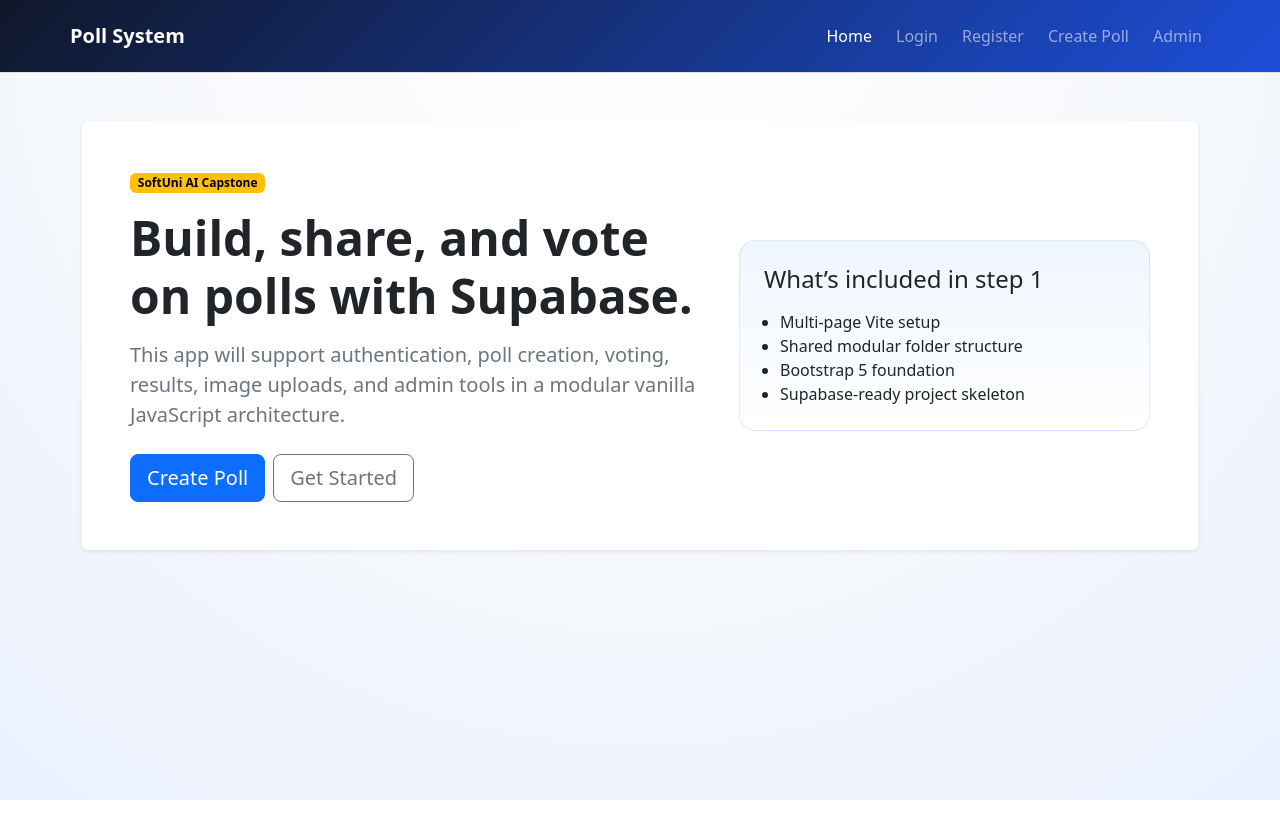
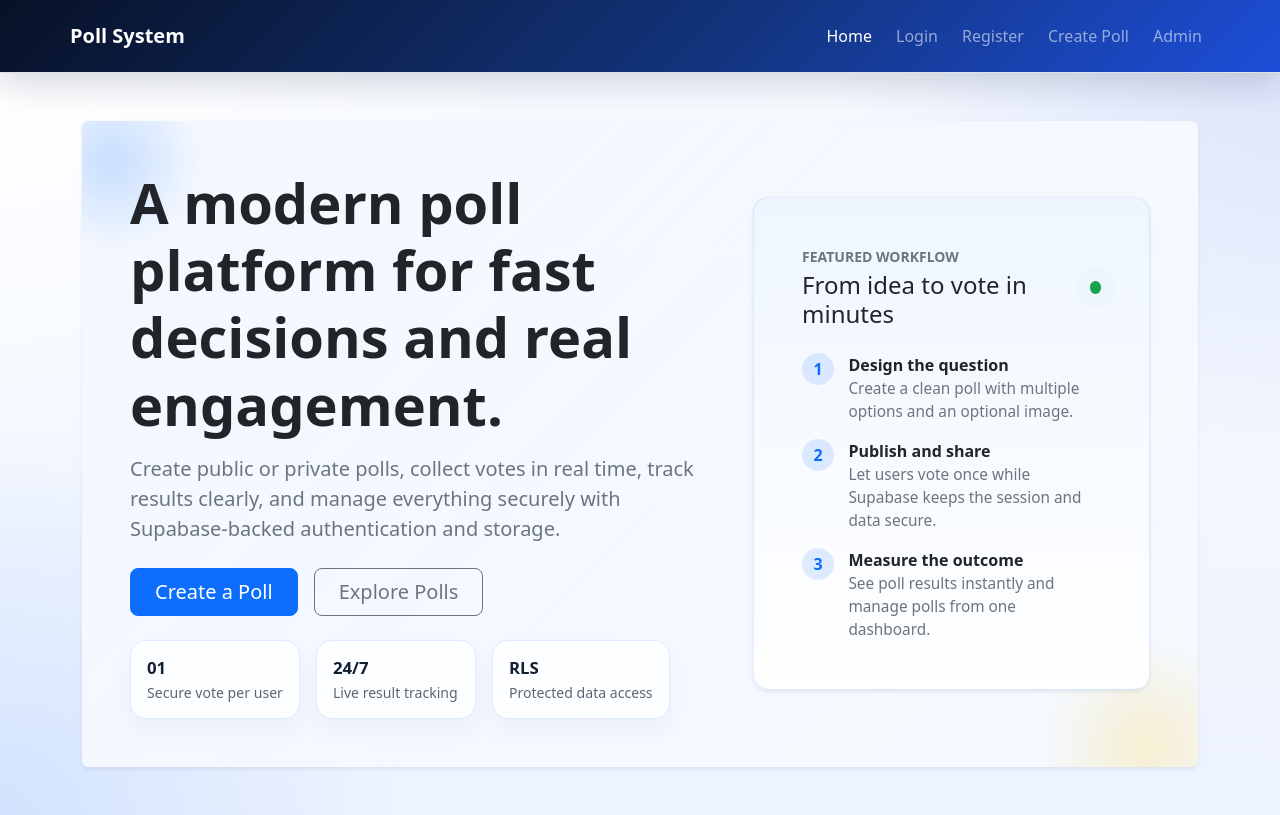
Before and after one commit to vladimirtsvetanov/exam-SoftUni, a website built with Vite: page index.html in a window 1280 px wide. Built offline with nearby package versions, Linux system fonts and the light colour scheme; no server answers.

Commit message:
design and text rework

```diff
--- a/index.html
+++ b/index.html
@@ -26,26 +26,64 @@
     </header>
 
     <main class="container py-5">
-      <section class="hero card border-0 shadow-sm p-4 p-md-5">
-        <div class="row align-items-center g-4">
+      <section class="hero hero-shell card border-0 shadow-sm overflow-hidden p-4 p-md-5">
+        <div class="hero-glow hero-glow-left"></div>
+        <div class="hero-glow hero-glow-right"></div>
+        <div class="row align-items-center g-5 position-relative">
           <div class="col-lg-7">
-            <span class="badge text-bg-warning mb-3">SoftUni AI Capstone</span>
-            <h1 class="display-5 fw-bold mb-3">Build, share, and vote on polls with Supabase.</h1>
-            <p class="lead text-secondary mb-4">This app will support authentication, poll creation, voting, results, image uploads, and admin tools in a modular vanilla JavaScript architecture.</p>
-            <div class="d-flex flex-wrap gap-2">
-              <a class="btn btn-primary btn-lg" href="/create-poll.html">Create Poll</a>
-              <a class="btn btn-outline-secondary btn-lg" href="/login.html">Get Started</a>
+            <h1 class="display-4 fw-bold mb-3">A modern poll platform for fast decisions and real engagement.</h1>
+            <p class="hero-copy lead text-secondary mb-4">Create public or private polls, collect votes in real time, track results clearly, and manage everything securely with Supabase-backed authentication and storage.</p>
+            <div class="d-flex flex-wrap gap-3 mb-4">
+              <a class="btn btn-primary btn-lg px-4" href="/create-poll.html">Create a Poll</a>
+              <a class="btn btn-outline-secondary btn-lg px-4" href="/login.html">Explore Polls</a>
+            </div>
+            <div class="hero-stats d-flex flex-wrap gap-3">
+              <div class="stat-pill">
+                <span class="stat-value">01</span>
+                <span class="stat-label">Secure vote per user</span>
+              </div>
+              <div class="stat-pill">
+                <span class="stat-value">24/7</span>
+                <span class="stat-label">Live result tracking</span>
+              </div>
+              <div class="stat-pill">
+                <span class="stat-value">RLS</span>
+                <span class="stat-label">Protected data access</span>
+              </div>
             </div>
           </div>
           <div class="col-lg-5">
-            <div class="hero-panel p-4 rounded-4">
-              <h2 class="h4 mb-3">What’s included in step 1</h2>
-              <ul class="mb-0 ps-3">
-                <li>Multi-page Vite setup</li>
-                <li>Shared modular folder structure</li>
-                <li>Bootstrap 5 foundation</li>
-                <li>Supabase-ready project skeleton</li>
-              </ul>
+            <div class="hero-panel premium-panel p-4 p-xl-5 rounded-4 shadow-sm">
+              <div class="d-flex align-items-center justify-content-between mb-4">
+                <div>
+                  <p class="text-uppercase text-secondary small fw-semibold mb-1">Featured workflow</p>
+                  <h2 class="h4 mb-0">From idea to vote in minutes</h2>
+                </div>
+                <span class="pulse-dot"></span>
+              </div>
+              <div class="workflow-list">
+                <div class="workflow-item">
+                  <span class="workflow-step">1</span>
+                  <div>
+                    <strong>Design the question</strong>
+                    <p class="mb-0 text-secondary">Create a clean poll with multiple options and an optional image.</p>
+                  </div>
+                </div>
+                <div class="workflow-item">
+                  <span class="workflow-step">2</span>
+                  <div>
+                    <strong>Publish and share</strong>
+                    <p class="mb-0 text-secondary">Let users vote once while Supabase keeps the session and data secure.</p>
+                  </div>
+                </div>
+                <div class="workflow-item">
+                  <span class="workflow-step">3</span>
+                  <div>
+                    <strong>Measure the outcome</strong>
+                    <p class="mb-0 text-secondary">See poll results instantly and manage polls from one dashboard.</p>
+                  </div>
+                </div>
+              </div>
             </div>
           </div>
         </div>
--- a/src/styles/main.css
+++ b/src/styles/main.css
@@ -13,18 +13,143 @@ body {
 
 body {
   font-family: system-ui, -apple-system, BlinkMacSystemFont, 'Segoe UI', sans-serif;
-  background: radial-gradient(circle at top, #ffffff 0%, var(--site-bg) 60%, #eaf1ff 100%);
+  background:
+    radial-gradient(circle at top left, rgba(255, 255, 255, 0.95), transparent 36%),
+    radial-gradient(circle at top right, rgba(29, 78, 216, 0.14), transparent 30%),
+    radial-gradient(circle at bottom left, rgba(13, 110, 253, 0.12), transparent 26%),
+    linear-gradient(180deg, #f8fbff 0%, #edf3ff 100%);
   color: var(--site-ink);
 }
 
 .site-header {
-  background: linear-gradient(135deg, #0f172a, #1d4ed8);
+  background: linear-gradient(135deg, #081126 0%, #12337a 55%, #1d4ed8 100%);
+  box-shadow: 0 0.75rem 2rem rgba(9, 18, 44, 0.15);
 }
 
 .hero,
 .auth-card,
 .hero-panel {
   background: var(--site-surface);
+}
+
+.hero-shell {
+  position: relative;
+  isolation: isolate;
+  background: linear-gradient(135deg, rgba(255, 255, 255, 0.96), rgba(245, 249, 255, 0.98));
+}
+
+.hero-shell::after {
+  content: '';
+  position: absolute;
+  inset: 0;
+  background: linear-gradient(135deg, rgba(13, 110, 253, 0.05), rgba(255, 255, 255, 0));
+  z-index: -1;
+}
+
+.hero-glow {
+  position: absolute;
+  border-radius: 999px;
+  filter: blur(8px);
+  opacity: 0.85;
+  z-index: 0;
+}
+
+.hero-glow-left {
+  width: 180px;
+  height: 180px;
+  top: -50px;
+  left: -60px;
+  background: radial-gradient(circle, rgba(13, 110, 253, 0.22), transparent 70%);
+}
+
+.hero-glow-right {
+  width: 220px;
+  height: 220px;
+  right: -60px;
+  bottom: -90px;
+  background: radial-gradient(circle, rgba(255, 193, 7, 0.22), transparent 70%);
+}
+
+.eyebrow {
+  letter-spacing: 0.08em;
+  text-transform: uppercase;
+}
+
+.hero-copy {
+  max-width: 42rem;
+}
+
+.hero-stats {
+  max-width: 46rem;
+}
+
+.stat-pill {
+  display: inline-flex;
+  flex-direction: column;
+  gap: 0.125rem;
+  min-width: 160px;
+  padding: 0.9rem 1rem;
+  border-radius: 1rem;
+  background: rgba(255, 255, 255, 0.8);
+  border: 1px solid rgba(13, 110, 253, 0.12);
+  box-shadow: 0 0.75rem 1.5rem rgba(15, 23, 42, 0.04);
+  -webkit-backdrop-filter: blur(10px);
+  backdrop-filter: blur(10px);
+}
+
+.stat-value {
+  font-size: 1.05rem;
+  font-weight: 800;
+  color: var(--site-ink);
+}
+
+.stat-label {
+  font-size: 0.88rem;
+  color: #5b6676;
+}
+
+.premium-panel {
+  position: relative;
+  border: 1px solid rgba(13, 110, 253, 0.12);
+  background:
+    linear-gradient(180deg, rgba(239, 246, 255, 0.82), rgba(255, 255, 255, 0.96)),
+    #ffffff;
+}
+
+.workflow-list {
+  display: grid;
+  gap: 1rem;
+}
+
+.workflow-item {
+  display: grid;
+  grid-template-columns: auto 1fr;
+  gap: 0.9rem;
+  align-items: start;
+}
+
+.workflow-step {
+  display: inline-grid;
+  place-items: center;
+  width: 2rem;
+  height: 2rem;
+  border-radius: 999px;
+  background: var(--site-accent-soft);
+  color: var(--site-accent);
+  font-weight: 800;
+}
+
+.workflow-item p {
+  font-size: 0.96rem;
+}
+
+.pulse-dot {
+  width: 0.8rem;
+  height: 0.8rem;
+  border-radius: 50%;
+  background: #16a34a;
+  box-shadow: 0 0 0 0 rgba(22, 163, 74, 0.35);
+  animation: pulse 2s infinite;
 }
 
 .hero-panel {
@@ -44,3 +169,17 @@ body {
   transform: translateY(-2px);
   box-shadow: 0 0.75rem 1.75rem rgba(15, 23, 42, 0.08);
 }
+
+@keyframes pulse {
+  0% {
+    box-shadow: 0 0 0 0 rgba(22, 163, 74, 0.38);
+  }
+
+  70% {
+    box-shadow: 0 0 0 14px rgba(22, 163, 74, 0);
+  }
+
+  100% {
+    box-shadow: 0 0 0 0 rgba(22, 163, 74, 0);
+  }
+}
```
